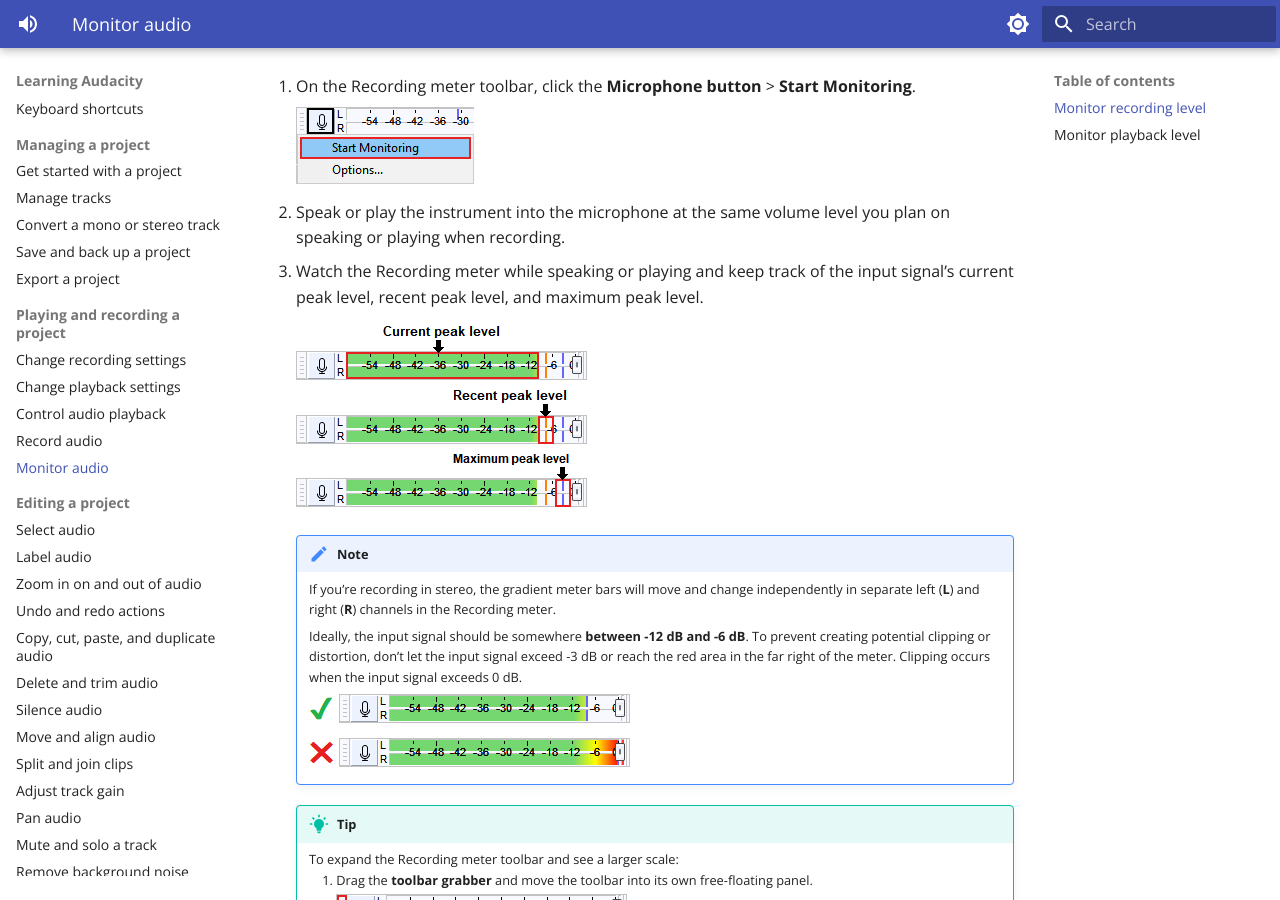
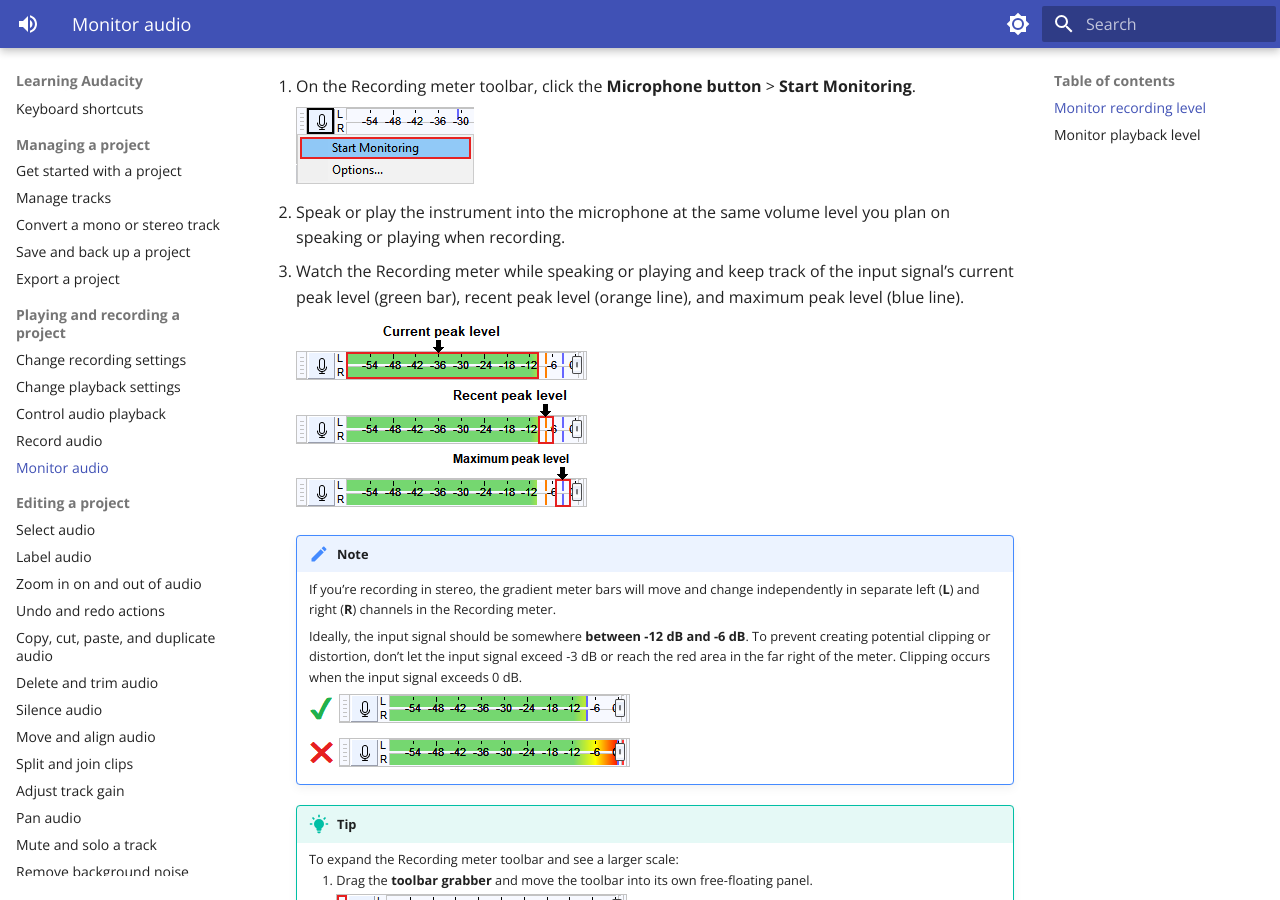
Before and after one commit to rgervacio/learning-audacity, an MkDocs documentation site: the page built from docs/playing-and-recording-a-project/monitor-audio.md, in a window 1280 px wide and 900 px high, scrolled down 607 px. Built offline with MkDocs 1.6.1 and Material for MkDocs 9.7.7, drawn with Linux system fonts in a browser that asks for light colours.

Commit message:
Fixed text boxes

```diff
--- a/docs/playing-and-recording-a-project/monitor-audio.md
+++ b/docs/playing-and-recording-a-project/monitor-audio.md
@@ -20,7 +20,7 @@
 
 2. Speak or play the instrument into the microphone at the same volume level you plan on speaking or playing when recording.
 
-3. Watch the Recording meter while speaking or playing and keep track of the input signal’s current peak level, recent peak level, and maximum peak level.
+3. Watch the Recording meter while speaking or playing and keep track of the input signal’s current peak level (green bar), recent peak level (orange line), and maximum peak level (blue line).
 
     <img src="/learning-audacity/assets/images/Recording Meter Toolbar - Recording Level - Peak Levels.png" /><br/>
 
```
Also changed, not shown: docs/audacity-project-window.md (+1 -1 lines), docs/managing-a-project/export-a-project.md (+2 -2 lines).
